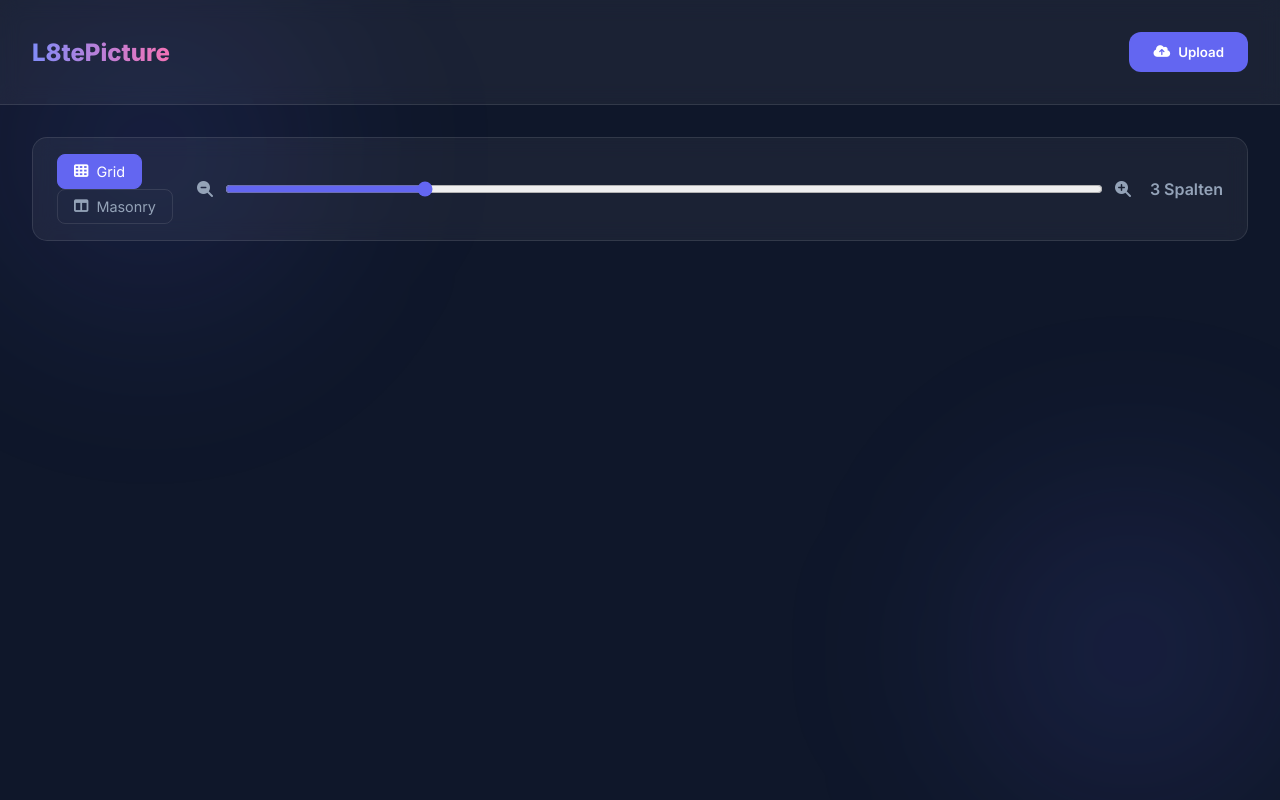
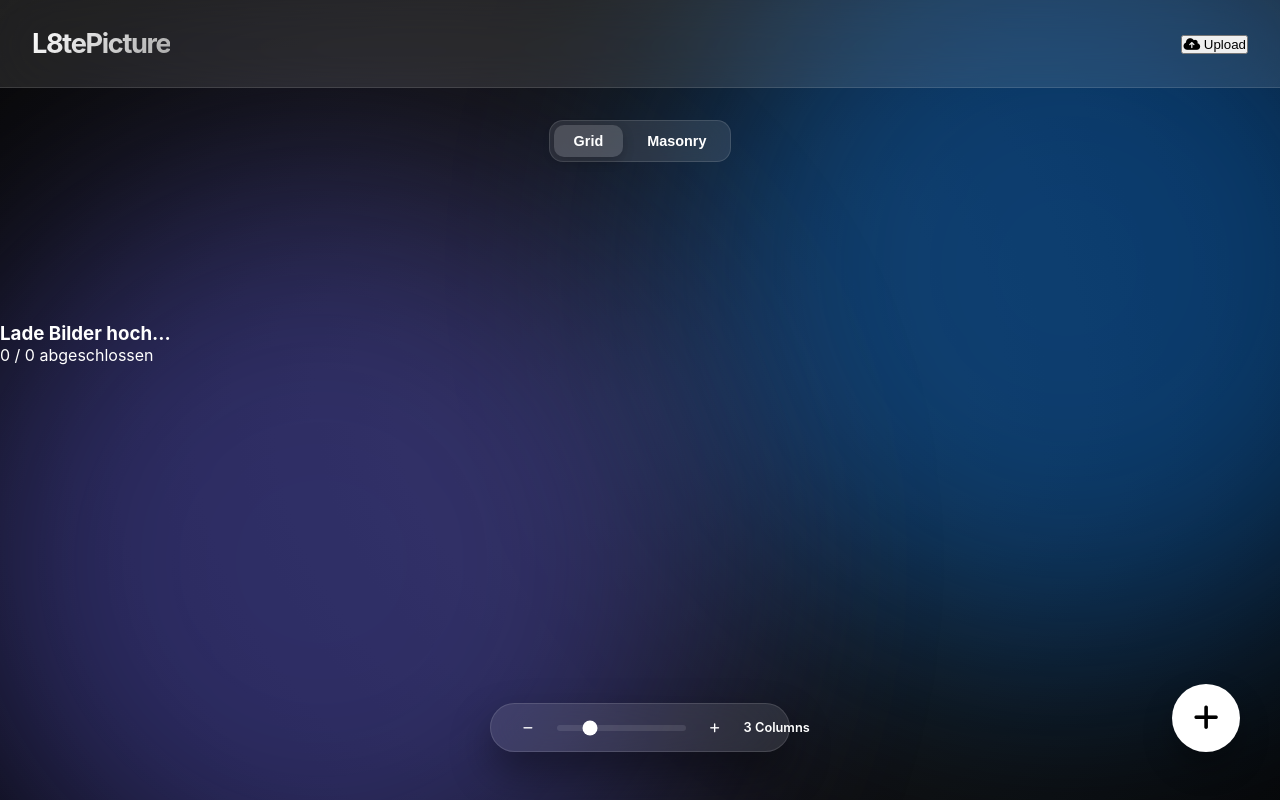
Before and after one commit to L8teNever/L8tePicture, a FastAPI app: page / in a window 1280 px wide. Run offline with FastAPI, Linux system fonts and the light colour scheme; data that the repository does not hold is empty.

Commit message:
feat: Implement initial image gallery with iOS-inspired UI, including styling, interactive JavaScript, and HTML structure.

```diff
--- a/static/css/style.css
+++ b/static/css/style.css
@@ -1,139 +1,191 @@
 :root {
-    --primary: #6366f1;
-    --primary-hover: #4f46e5;
-    --bg-dark: #0f172a;
-    --bg-card: rgba(30, 41, 59, 0.7);
-    --text-main: #f8fafc;
-    --text-muted: #94a3b8;
-    --accent: #f43f5e;
-    --glass: rgba(255, 255, 255, 0.05);
-    --glass-border: rgba(255, 255, 255, 0.1);
+    /* iOS Futuristic Glass Theme */
+    --ios-bg: #000000;
+    --ios-glass: rgba(255, 255, 255, 0.1);
+    --ios-glass-heavy: rgba(255, 255, 255, 0.15);
+    --ios-border: rgba(255, 255, 255, 0.12);
+    --ios-accent: #0A84FF;
+    --ios-text: #FFFFFF;
+    --ios-text-muted: rgba(255, 255, 255, 0.6);
+
+    --radius-ios: 22px;
+    --blur-std: 30px;
 }
 
 * {
     margin: 0;
     padding: 0;
     box-sizing: border-box;
-    font-family: 'Inter', system-ui, -apple-system, sans-serif;
+    -webkit-font-smoothing: antialiased;
+    -webkit-tap-highlight-color: transparent;
 }
 
 body {
-    background-color: var(--bg-dark);
-    color: var(--text-main);
-    overflow-x: hidden;
+    background-color: var(--ios-bg);
+    color: var(--ios-text);
+    font-family: -apple-system, BlinkMacSystemFont, "SF Pro Display", "SF Pro Text", "Helvetica Neue", sans-serif;
     min-height: 100vh;
 }
 
-/* Glassmorphism Background Artifacts */
+/* Futuristic Background */
+body::before {
+    content: '';
+    position: fixed;
+    top: -50%;
+    left: -50%;
+    width: 200%;
+    height: 200%;
+    background: radial-gradient(circle at center, #1a1a1a 0%, #000 70%);
+    z-index: -2;
+}
+
 .bg-blob {
     position: fixed;
-    width: 500px;
-    height: 500px;
-    background: radial-gradient(circle, rgba(99, 102, 241, 0.15) 0%, rgba(0, 0, 0, 0) 70%);
+    width: 60vw;
+    height: 60vw;
     border-radius: 50%;
+    filter: blur(120px);
     z-index: -1;
-    filter: blur(80px);
+    opacity: 0.4;
 }
 
 .blob-1 {
-    top: -100px;
-    left: -100px;
+    top: -20%;
+    right: -10%;
+    background: #0A84FF;
+    animation: float 20s infinite alternate;
 }
 
 .blob-2 {
-    bottom: -100px;
-    right: -100px;
+    bottom: -10%;
+    left: -10%;
+    background: #5E5CE6;
+    animation: float 15s infinite alternate-reverse;
 }
 
+@keyframes float {
+    from {
+        transform: translate(0, 0);
+    }
+
+    to {
+        transform: translate(10%, 10%);
+    }
+}
+
+/* Navigation - iOS Glass Header */
 header {
-    padding: 2rem;
+    height: 88px;
+    padding: 0 2rem;
     display: flex;
+    align-items: center;
     justify-content: space-between;
-    align-items: center;
-    backdrop-filter: blur(10px);
-    background: var(--glass);
-    border-bottom: 1px solid var(--glass-border);
+    backdrop-filter: blur(var(--blur-std));
+    background: var(--ios-glass);
+    border-bottom: 0.5px solid var(--ios-border);
     position: sticky;
     top: 0;
     z-index: 100;
 }
 
 .logo {
-    font-size: 1.5rem;
-    font-weight: 800;
-    background: linear-gradient(to right, #818cf8, #f472b6);
+    font-size: 1.7rem;
+    font-weight: 700;
+    letter-spacing: -0.05em;
+    background: linear-gradient(135deg, #fff 0%, #aaa 100%);
     -webkit-background-clip: text;
     background-clip: text;
     -webkit-text-fill-color: transparent;
 }
 
-.upload-btn {
-    background: var(--primary);
-    color: white;
-    padding: 0.75rem 1.5rem;
-    border-radius: 12px;
+/* Segmented Control - iOS Style */
+.view-controls {
+    margin: 2rem auto;
+    width: fit-content;
+    background: var(--ios-glass);
+    backdrop-filter: blur(20px);
+    padding: 4px;
+    border-radius: 14px;
+    display: flex;
+    gap: 4px;
+    border: 0.5px solid var(--ios-border);
+}
+
+.view-btn {
+    border: none;
+    background: transparent;
+    color: var(--ios-text);
+    padding: 8px 20px;
+    border-radius: 10px;
     cursor: pointer;
-    border: none;
+    font-size: 0.9rem;
     font-weight: 600;
-    transition: all 0.3s ease;
+    transition: all 0.3s cubic-bezier(0.4, 0, 0.2, 1);
+}
+
+.view-btn.active {
+    background: var(--ios-glass-heavy);
+    box-shadow: 0 4px 12px rgba(0, 0, 0, 0.2);
+}
+
+/* Zoom Slider - Apple Music Style */
+.zoom-control {
+    position: fixed;
+    bottom: 3rem;
+    left: 50%;
+    transform: translateX(-50%);
+    background: var(--ios-glass);
+    backdrop-filter: blur(30px);
+    padding: 1rem 2rem;
+    border-radius: 999px;
     display: flex;
     align-items: center;
-    gap: 0.5rem;
+    gap: 1.5rem;
+    border: 0.5px solid var(--ios-border);
+    width: 300px;
+    z-index: 90;
+    box-shadow: 0 20px 40px rgba(0, 0, 0, 0.4);
 }
 
-.upload-btn:hover {
-    background: var(--primary-hover);
-    transform: translateY(-2px);
-    box-shadow: 0 4px 15px rgba(99, 102, 241, 0.4);
+#zoom-slider {
+    flex-grow: 1;
+    height: 6px;
+    appearance: none;
+    background: rgba(255, 255, 255, 0.1);
+    border-radius: 3px;
+    accent-color: #fff;
 }
 
+#zoom-label {
+    font-size: 0.8rem;
+    font-weight: 600;
+    min-width: 70px;
+}
+
+/* Gallery - Minimalist iOS Grid */
 .container {
-    padding: 2rem;
+    padding: 0 1.5rem 8rem 1.5rem;
     max-width: 1400px;
     margin: 0 auto;
 }
 
-/* Gallery Layouts */
 .gallery {
     display: grid;
     gap: 1.5rem;
-    transition: box-shadow 0.3s ease;
-}
-
-.gallery.grid-view {
-    grid-template-columns: repeat(var(--grid-cols, auto-fill), minmax(var(--grid-size, 300px), 1fr));
-}
-
-.gallery.masonry-view {
-    display: block;
-    columns: var(--masonry-cols, 3);
-    column-gap: 1.5rem;
-}
-
-.masonry-view .image-card {
-    display: inline-block;
-    width: 100%;
-    margin-bottom: 1.5rem;
-    aspect-ratio: auto;
-}
-
-.masonry-view .image-card img {
-    height: auto;
 }
 
 .image-card {
     position: relative;
-    border-radius: 20px;
+    border-radius: var(--radius-ios);
     overflow: hidden;
-    background: var(--bg-card);
-    border: 1px solid var(--glass-border);
-    transition: all 0.4s cubic-bezier(0.175, 0.885, 0.32, 1.275);
-    aspect-ratio: 1/1;
+    background: var(--ios-glass);
+    border: 0.5px solid var(--ios-border);
+    transition: all 0.5s cubic-bezier(0.15, 0.83, 0.66, 1);
 }
 
 .image-card:hover {
-    transform: scale(1.02);
-    box-shadow: 0 10px 30px rgba(0, 0, 0, 0.3);
+    transform: scale(1.03);
+    box-shadow: 0 30px 60px rgba(0, 0, 0, 0.5);
 }
 
 .image-card img {
@@ -146,289 +198,111 @@ header {
 .image-overlay {
     position: absolute;
     inset: 0;
-    background: linear-gradient(to top, rgba(0, 0, 0, 0.7) 0%, transparent 60%);
+    background: linear-gradient(to top, rgba(0, 0, 0, 0.6) 0%, transparent 40%);
     opacity: 0;
-    transition: opacity 0.3s ease;
+    transition: opacity 0.3s;
     display: flex;
-    flex-direction: column;
     justify-content: flex-end;
-    padding: 1rem;
+    align-items: flex-end;
+    padding: 1.2rem;
 }
 
 .image-card:hover .image-overlay {
     opacity: 1;
 }
 
-.image-actions {
+.action-btn {
+    background: var(--ios-glass);
+    backdrop-filter: blur(10px);
+    border: 0.5px solid var(--ios-border);
+    color: #fff;
+    width: 44px;
+    height: 44px;
+    border-radius: 50%;
     display: flex;
-    justify-content: space-between;
     align-items: center;
-}
-
-.action-btn {
-    background: var(--glass);
-    border: 1px solid var(--glass-border);
-    color: white;
-    padding: 0.5rem;
-    border-radius: 10px;
+    justify-content: center;
+    font-size: 1.1rem;
     cursor: pointer;
-    backdrop-filter: blur(5px);
     transition: all 0.2s;
 }
 
 .action-btn:hover {
-    background: rgba(255, 255, 255, 0.2);
+    background: var(--ios-accent);
+    border-color: transparent;
 }
 
-.favorite-btn.active {
-    color: #fbbf24;
+/* Floating Action Button - iOS Dynamic */
+.fab {
+    position: fixed;
+    bottom: 3rem;
+    right: 2.5rem;
+    width: 68px;
+    height: 68px;
+    background: #fff;
+    color: #000;
+    border: none;
+    border-radius: 50%;
+    display: flex;
+    align-items: center;
+    justify-content: center;
+    font-size: 1.8rem;
+    box-shadow: 0 15px 30px rgba(0, 0, 0, 0.3);
+    z-index: 100;
+    cursor: pointer;
+    transition: all 0.4s cubic-bezier(0.15, 0.83, 0.66, 1);
 }
 
-.delete-btn:hover {
-    color: var(--accent);
+.fab:hover {
+    transform: scale(1.1) rotate(90deg);
 }
 
-/* View Controls */
-.view-controls {
-    display: flex;
-    align-items: center;
-    gap: 1.5rem;
-    margin-bottom: 2rem;
-    background: var(--glass);
-    padding: 1rem 1.5rem;
-    border-radius: 15px;
-    border: 1px solid var(--glass-border);
-    backdrop-filter: blur(10px);
-    flex-wrap: wrap;
-}
-
-.view-btn {
-    background: transparent;
-    border: 1px solid var(--glass-border);
-    color: var(--text-muted);
-    padding: 0.5rem 1rem;
-    border-radius: 8px;
-    cursor: pointer;
-    transition: all 0.2s;
-    display: flex;
-    align-items: center;
-    gap: 0.5rem;
-    font-size: 0.9rem;
-}
-
-.view-btn.active {
-    background: var(--primary);
-    color: white;
-    border-color: var(--primary);
-}
-
-.zoom-control {
-    display: flex;
-    align-items: center;
-    gap: 0.75rem;
-    color: var(--text-muted);
-    flex-grow: 1;
-}
-
-#zoom-slider {
-    flex-grow: 1;
-    cursor: pointer;
-    accent-color: var(--primary);
-}
-
-#zoom-label {
-    min-width: 80px;
-    text-align: right;
-    font-weight: 600;
-}
-
-/* Modal / Slideshow */
+/* Modal - iOS Immersive Glass */
 .modal {
     display: none;
     position: fixed;
     inset: 0;
-    background: rgba(0, 0, 0, 0.95);
-    z-index: 1000;
-    backdrop-filter: blur(20px);
+    background: rgba(0, 0, 0, 0.9);
+    backdrop-filter: blur(50px);
+    z-index: 2000;
     justify-content: center;
     align-items: center;
 }
 
-.modal-content {
-    max-width: 90%;
-    max-height: 90%;
-    position: relative;
-}
-
 .modal-img {
-    max-width: 100%;
-    max-height: 90vh;
-    border-radius: 10px;
-    box-shadow: 0 0 50px rgba(0, 0, 0, 0.5);
+    max-width: 95%;
+    max-height: 85vh;
+    border-radius: 20px;
 }
 
 .close-modal {
     position: absolute;
-    top: -40px;
-    right: 0;
-    color: white;
+    top: 2rem;
+    right: 2rem;
     font-size: 2rem;
-    cursor: pointer;
+    color: #fff;
+    opacity: 0.6;
 }
 
-.nav-btn {
-    position: absolute;
-    top: 50%;
-    transform: translateY(-50%);
-    background: var(--glass);
-    color: white;
-    border: none;
-    padding: 1rem;
-    cursor: pointer;
-    border-radius: 50%;
-    font-size: 1.5rem;
-}
-
-.prev-btn {
-    left: -60px;
-}
-
-.next-btn {
-    right: -60px;
-}
-
-/* Upload Progress */
-#upload-progress-container {
-    display: none;
-    position: fixed;
-    bottom: 2rem;
-    right: 2rem;
-    background: var(--bg-card);
-    padding: 1.5rem;
-    border-radius: 16px;
-    border: 1px solid var(--glass-border);
-    width: 300px;
-    z-index: 100;
-    box-shadow: 0 10px 40px rgba(0, 0, 0, 0.5);
-}
-
-.progress-bar {
-    height: 8px;
-    background: var(--glass);
-    border-radius: 4px;
-    margin-top: 1rem;
-    overflow: hidden;
-}
-
-.progress-fill {
-    height: 100%;
-    background: var(--primary);
-    width: 0%;
-    transition: width 0.3s;
-}
-
-/* Animations */
-@keyframes fadeIn {
-    from {
-        opacity: 0;
-        transform: translateY(20px);
-    }
-
-    to {
-        opacity: 1;
-        transform: translateY(0);
-    }
-}
-
-.image-card {
-    animation: fadeIn 0.5s ease forwards;
-}
-
-/* Responsiveness Media Queries */
-@media (max-width: 1024px) {
-    .container {
-        padding: 1.5rem;
-    }
-
-    .prev-btn {
-        left: -30px;
-    }
-
-    .next-btn {
-        right: -30px;
-    }
-}
-
+/* Responsive */
 @media (max-width: 768px) {
     header {
-        padding: 1rem 1.5rem;
+        height: 72px;
+        padding: 0 1.2rem;
     }
 
     .logo {
-        font-size: 1.2rem;
-    }
-
-    .view-controls {
-        gap: 1rem;
-        padding: 0.75rem 1rem;
+        font-size: 1.4rem;
     }
 
     .zoom-control {
-        width: 100%;
-        order: 2;
+        width: 85%;
     }
 
-    .view-modes {
-        width: 100%;
-        display: flex;
-        justify-content: space-between;
-        order: 1;
-    }
-
-    .view-btn {
-        flex: 1;
-        justify-content: center;
-    }
-
-    .nav-btn {
-        padding: 0.75rem;
-        font-size: 1.2rem;
-        background: rgba(0, 0, 0, 0.5);
-    }
-
-    .prev-btn {
-        left: 10px;
-    }
-
-    .next-btn {
-        right: 10px;
-    }
-
-    .close-modal {
-        top: 10px;
-        right: 15px;
-        font-size: 1.8rem;
-        z-index: 1001;
-    }
-
-    #upload-progress-container {
-        left: 1rem;
-        right: 1rem;
-        bottom: 1rem;
-        width: auto;
+    .fab {
+        width: 56px;
+        height: 56px;
+        bottom: 2rem;
+        right: 1.5rem;
     }
 }
-
-@media (max-width: 480px) {
-    .container {
-        padding: 1rem;
-    }
-
-    .gallery {
-        gap: 1rem;
-    }
-
-    .image-card {
-        border-radius: 12px;
-    }
-}
--- a/static/js/app.js
+++ b/static/js/app.js
@@ -22,7 +22,57 @@ document.addEventListener('DOMContentLoaded', () => {
         slider.value = 2; // Default 2 columns on mobile
     }
     updateZoom(slider.value);
+
+    // Pinch to Zoom implementation for mobile
+    initPinchToZoom();
 });
+
+let initialPinchDistance = null;
+
+function initPinchToZoom() {
+    const gallery = document.getElementById('image-gallery');
+    const slider = document.getElementById('zoom-slider');
+
+    gallery.addEventListener('touchstart', (e) => {
+        if (e.touches.length === 2) {
+            initialPinchDistance = getDistance(e.touches[0], e.touches[1]);
+        }
+    }, { passive: true });
+
+    gallery.addEventListener('touchmove', (e) => {
+        if (e.touches.length === 2 && initialPinchDistance) {
+            const currentDistance = getDistance(e.touches[0], e.touches[1]);
+            const diff = currentDistance - initialPinchDistance;
+
+            // Threshold for zoom change
+            if (Math.abs(diff) > 50) {
+                let currentValue = parseInt(slider.value);
+                if (diff > 0 && currentValue > 1) {
+                    // Pinch out -> Zoom in (fewer columns)
+                    currentValue--;
+                    initialPinchDistance = currentDistance;
+                } else if (diff < 0 && currentValue < 10) {
+                    // Pinch in -> Zoom out (more columns)
+                    currentValue++;
+                    initialPinchDistance = currentDistance;
+                }
+
+                if (currentValue !== parseInt(slider.value)) {
+                    slider.value = currentValue;
+                    updateZoom(currentValue);
+                }
+            }
+        }
+    }, { passive: true });
+
+    gallery.addEventListener('touchend', (e) => {
+        initialPinchDistance = null;
+    }, { passive: true });
+}
+
+function getDistance(touch1, touch2) {
+    return Math.hypot(touch2.pageX - touch1.pageX, touch2.pageY - touch1.pageY);
+}
 
 function setViewMode(mode) {
     const gallery = document.getElementById('image-gallery');
@@ -47,7 +97,7 @@ function updateZoom(value) {
     const gallery = document.getElementById('image-gallery');
     const label = document.getElementById('zoom-label');
 
-    label.innerText = `${value} ${value == 1 ? 'Spalte' : 'Spalten'}`;
+    label.innerText = `${value} ${value == 1 ? 'Column' : 'Columns'}`;
 
     if (gallery.classList.contains('grid-view')) {
         // In grid view we translate the slider value to column count
--- a/templates/index.html
+++ b/templates/index.html
@@ -30,21 +30,15 @@
 
     <main class="container">
         <div class="view-controls">
-            <div class="view-modes">
-                <button id="grid-mode-btn" class="view-btn active" onclick="setViewMode('grid')">
-                    <i class="fas fa-th"></i> Grid
-                </button>
-                <button id="masonry-mode-btn" class="view-btn" onclick="setViewMode('masonry')">
-                    <i class="fas fa-columns"></i> Masonry
-                </button>
-            </div>
+            <button id="grid-mode-btn" class="view-btn active" onclick="setViewMode('grid')">Grid</button>
+            <button id="masonry-mode-btn" class="view-btn" onclick="setViewMode('masonry')">Masonry</button>
+        </div>
 
-            <div class="zoom-control">
-                <i class="fas fa-search-minus"></i>
-                <input type="range" id="zoom-slider" min="1" max="10" value="3" oninput="updateZoom(this.value)">
-                <i class="fas fa-search-plus"></i>
-                <span id="zoom-label">3 Spalten</span>
-            </div>
+        <div class="zoom-control">
+            <i class="fas fa-minus" style="font-size: 0.7rem;"></i>
+            <input type="range" id="zoom-slider" min="1" max="10" value="3" oninput="updateZoom(this.value)">
+            <i class="fas fa-plus" style="font-size: 0.7rem;"></i>
+            <span id="zoom-label">3 Columns</span>
         </div>
 
         <div class="gallery grid-view" id="image-gallery">
@@ -71,6 +65,11 @@
         </div>
     </main>
 
+    <!-- Floating Action Button for Mobile -->
+    <button class="fab" onclick="document.getElementById('file-input').click()">
+        <i class="fas fa-plus"></i>
+    </button>
+
     <!-- Modal for Slideshow -->
     <div id="slideshow-modal" class="modal">
         <div class="modal-content">
```
